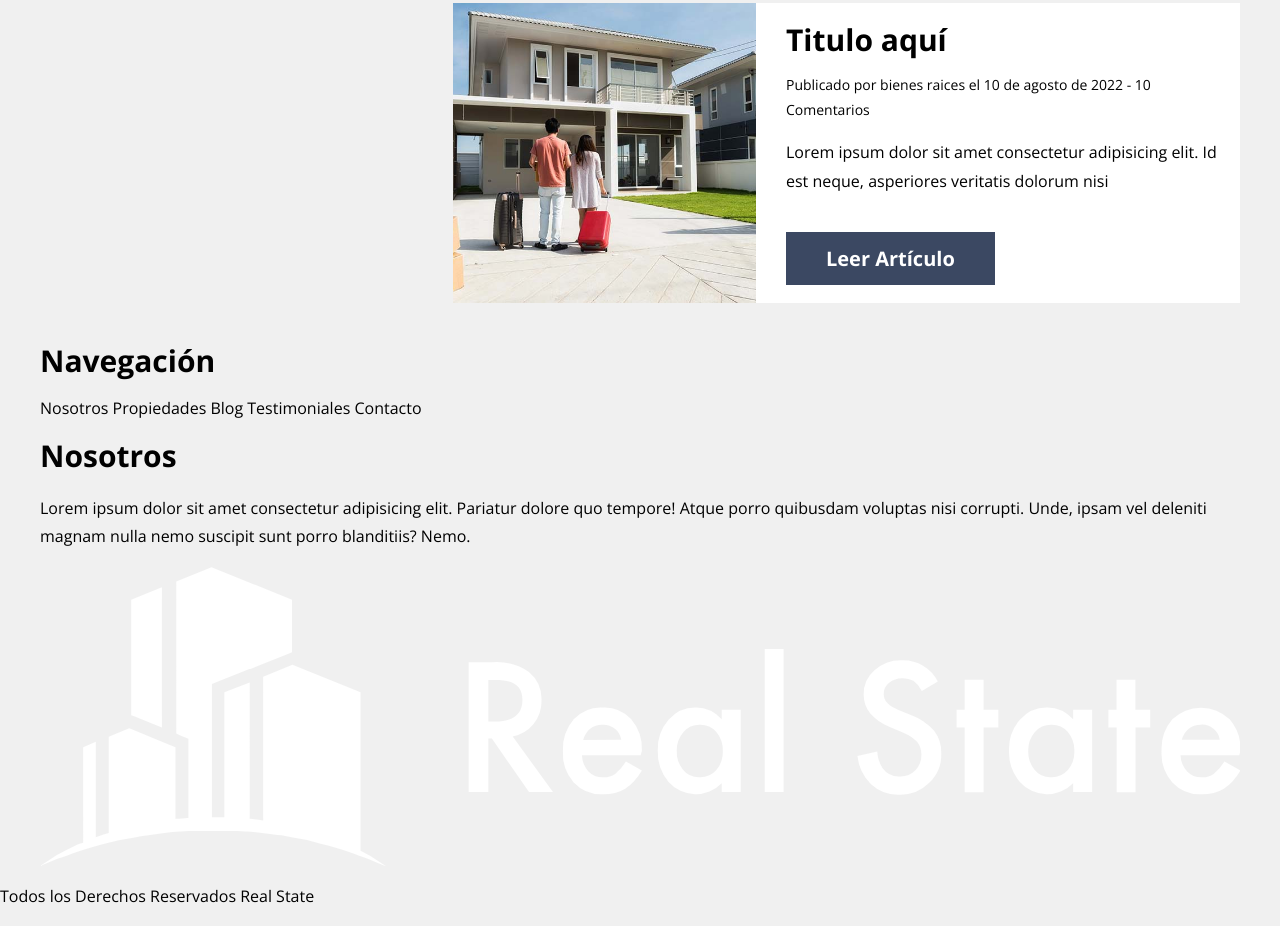
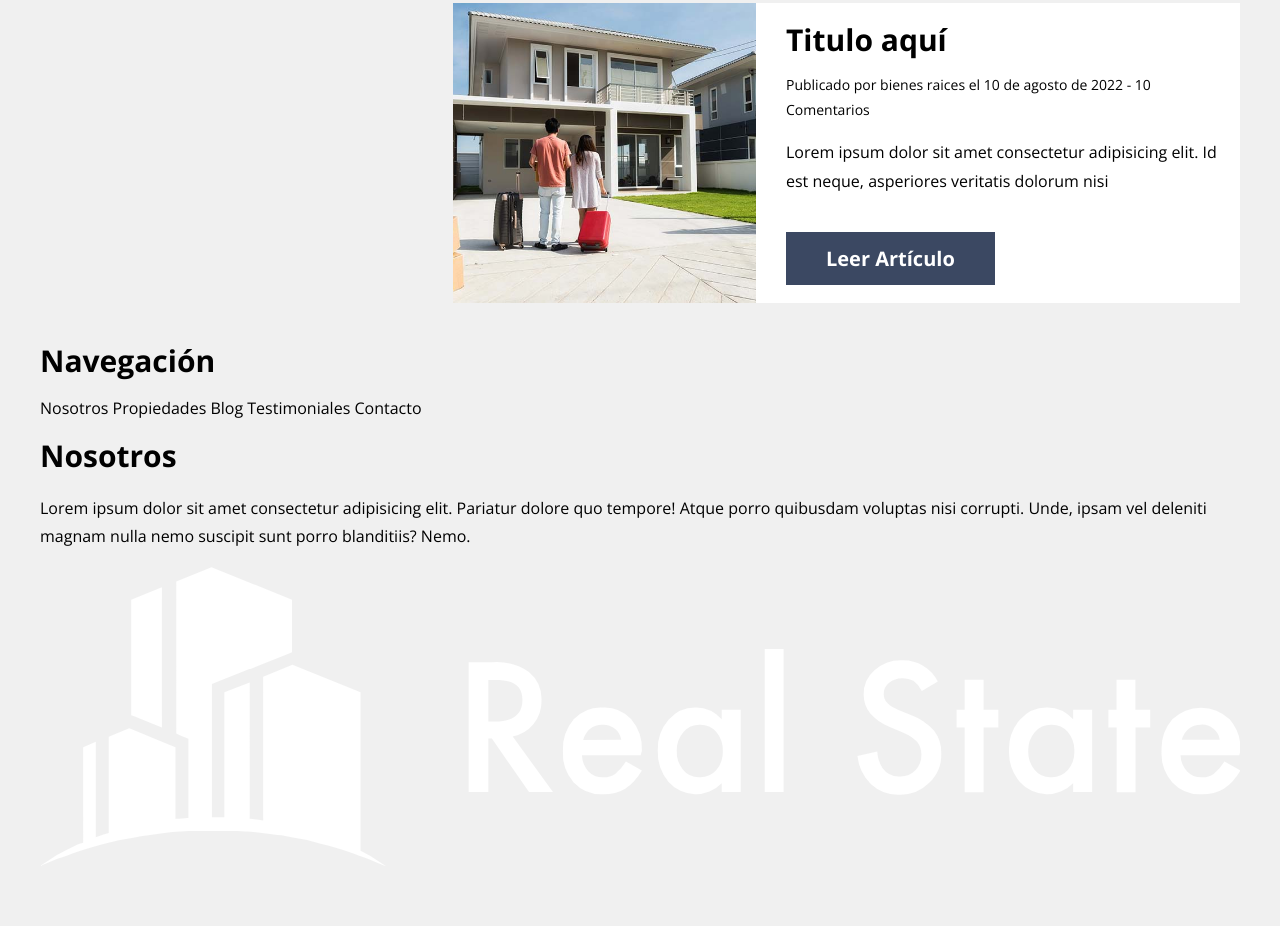
Before and after one commit to ManuUSS/real-state, a website: page index.html in a window 1280 px wide. Shown: the part 3441-4367 px from the top of the page. After the commit the page ends 4307 px from the top, so only its background shows below. Drawn offline with nearby package versions, Linux system fonts and the light colour scheme; files that its build step writes are made by us from their sources; files whose address does not match are found by name.

Commit message:
fix: html

```diff
--- a/index.html
+++ b/index.html
@@ -200,7 +200,7 @@
             </div>
         </div>
 
-        <p class="footer__copyright">Todos los Derechos Reservados Real State</p>
+
     </footer>
 
 </body>
```
